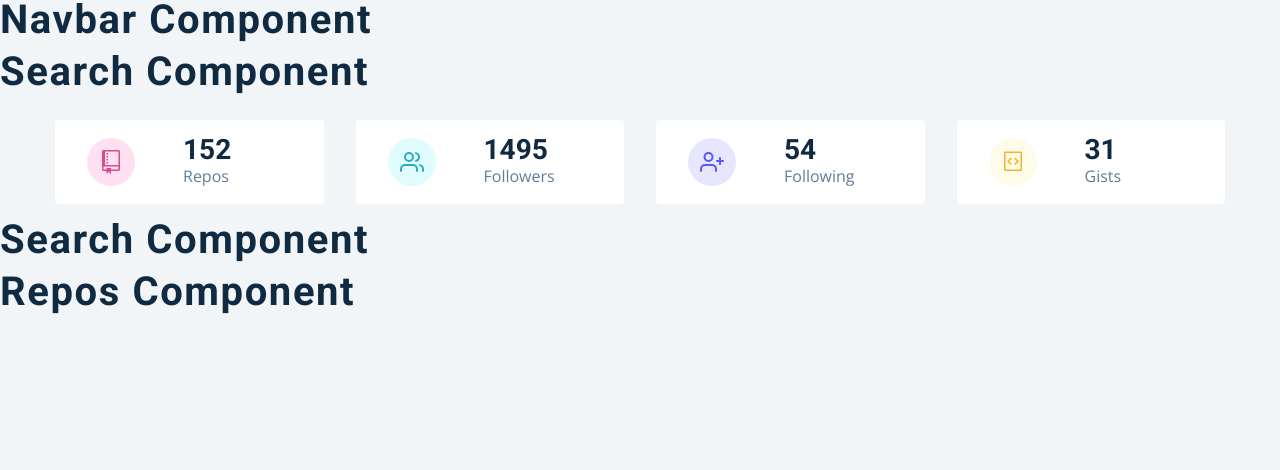
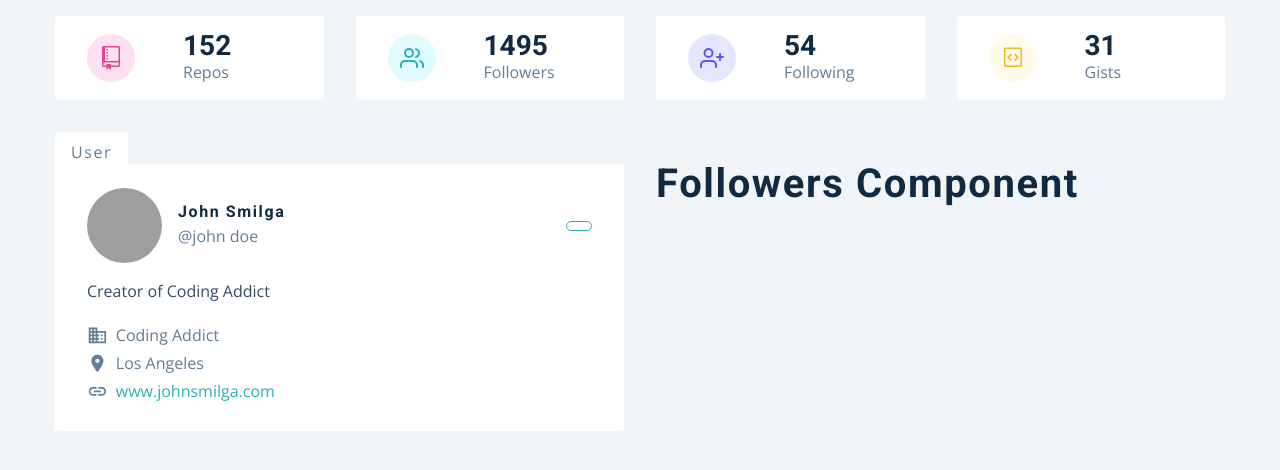
Before and after one commit to talhaaffansiddique/10---Search-Github-Users, a React (Create React App) app: page / in a window 1280 px wide. Shown: the top 470 px of the page. Built offline with nearby package versions, Linux system fonts and the light colour scheme; grey boxes are pictures that could not be loaded.

Commit message:
279 - Card Component

```diff
--- a/src/components/Card.js
+++ b/src/components/Card.js
@@ -1,9 +1,46 @@
-import React from 'react';
-import { GithubContext } from '../context/context';
-import styled from 'styled-components';
-import { MdBusiness, MdLocationOn, MdLink } from 'react-icons/md';
+import React from "react";
+import { GithubContext } from "../context/context";
+import styled from "styled-components";
+import { MdBusiness, MdLocationOn, MdLink } from "react-icons/md";
 const Card = () => {
-  return <h2>card component</h2>;
+  const { githubUser } = React.useContext(GithubContext);
+  const {
+    avatar_url,
+    html_url,
+    name,
+    company,
+    blog,
+    bio,
+    location,
+    twitter_username,
+  } = githubUser;
+  return (
+    <Wrapper>
+      <header>
+        <img src={avatar_url} alt={name} />
+        <div>
+          <h4>{name}</h4>
+          <p>@{twitter_username || "john doe"}</p>
+        </div>
+        <a href={html_url} follow></a>
+      </header>
+      <p className="bio">{bio}</p>
+      <div className="links">
+        <p>
+          <MdBusiness></MdBusiness>
+          {company}
+        </p>
+        <p>
+          <MdLocationOn></MdLocationOn>
+          {location || "earth"}
+        </p>
+        <a href={`https://${blog}`}>
+          <MdLink></MdLink>
+          {blog}
+        </a>
+      </div>
+    </Wrapper>
+  );
 };
 const Wrapper = styled.article`
   background: var(--clr-white);
@@ -13,7 +50,7 @@
   border-bottom-right-radius: var(--radius);
   position: relative;
   &::before {
-    content: 'user';
+    content: "user";
     position: absolute;
     top: 0;
     left: 0;
--- a/src/components/User.js
+++ b/src/components/User.js
@@ -1,9 +1,16 @@
-import React from 'react';
-import styled from 'styled-components';
-import Card from './Card';
-import Followers from './Followers';
+import React from "react";
+import styled from "styled-components";
+import Card from "./Card";
+import Followers from "./Followers";
 const User = () => {
-  return <h2>search component</h2>;
+  return (
+    <section className="section">
+      <Wrapper className="section-center">
+        <Card></Card>
+        <Followers></Followers>
+      </Wrapper>
+    </section>
+  );
 };
 
 const Wrapper = styled.div`
--- a/src/context/mockData.js/mockUser.js
+++ b/src/context/mockData.js/mockUser.js
@@ -27,7 +27,7 @@
   email: null,
   hireable: null,
   bio: "Creator of Coding Addict",
-  twitter_username: "john_smilga",
+  twitter_username: null,
   public_repos: 152,
   public_gists: 31,
   followers: 1495,
--- a/src/pages/Dashboard.js
+++ b/src/pages/Dashboard.js
@@ -5,11 +5,11 @@
 const Dashboard = () => {
   return (
     <main>
-      <Navbar></Navbar>
-      <Search />
+      {/* <Navbar></Navbar> */}
+      {/* <Search /> */}
       <Info />
       <User />
-      <Repos />
+      {/* <Repos /> */}
     </main>
   );
 };
```
